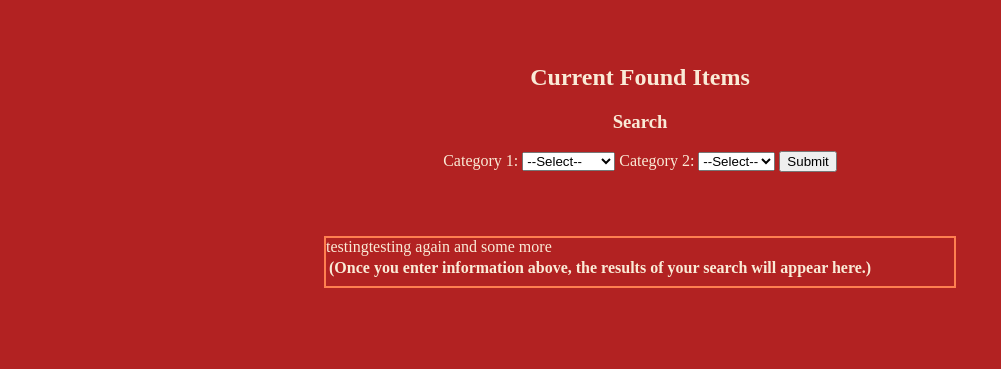
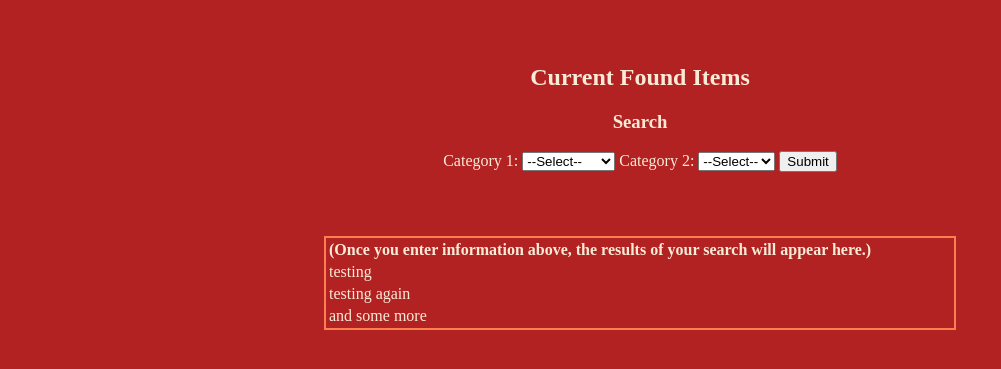
Before and after one commit to plavinio/Scavenger, a plain HTML site: page List.html in a window 1280 px wide. Shown: the part 93-462 px from the top of the page, without its empty margins (0-1001 px from the left). Drawn offline with Linux system fonts and the light colour scheme; a web font is replaced by a local one.

Commit message:
edited table contents

```diff
--- a/List.html
+++ b/List.html
@@ -36,9 +36,9 @@
 	<tr>
 	  <th>(Once you enter information above, the results of your search will appear here.)</th>
 	</tr>
-	<tr>testing</tr>
-	<tr>testing again</tr>
-	<tr> and some more</tr>
+	<tr><td>testing</td></tr>
+	<tr><td>testing again</td></tr>
+	<tr><td> and some more</td></tr>
       </table>
     </div>
 </body>
```
